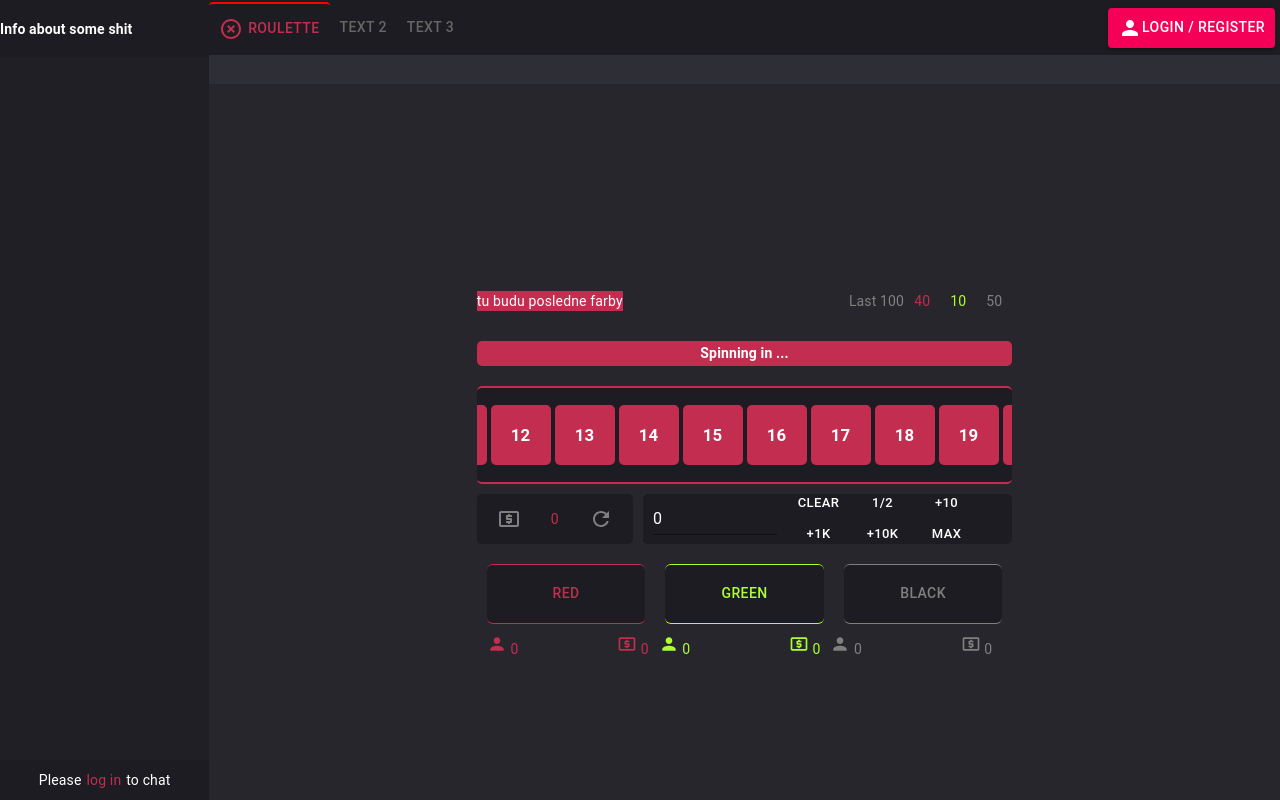
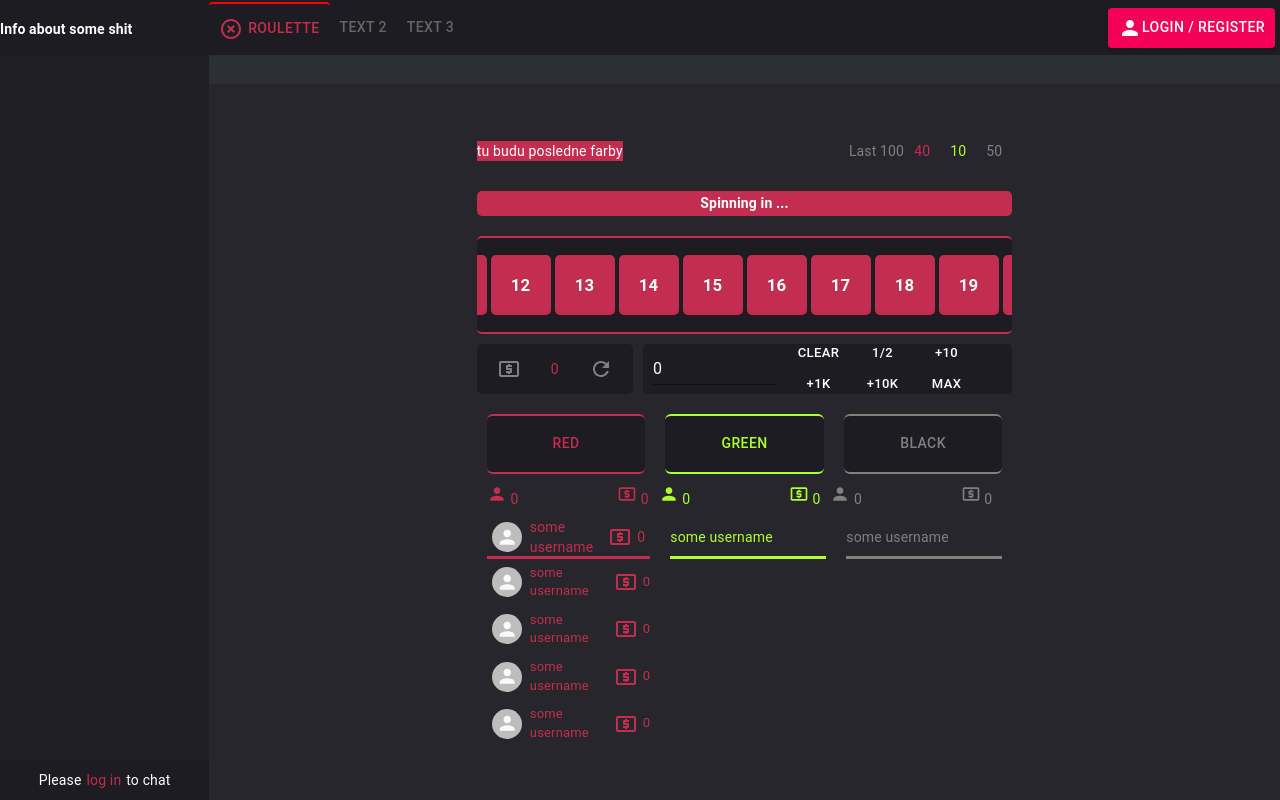
Before and after one commit to michalzard/Gamba, a React (Create React App) app: page / in a window 1280 px wide. Built offline with nearby package versions, Linux system fonts and the light colour scheme.

Commit message:
current bets display

```diff
--- a/src/components/Roulette.jsx
+++ b/src/components/Roulette.jsx
@@ -3,7 +3,7 @@ import "../style/Roulette.scss";
 import LocalAtmIcon from '@material-ui/icons/LocalAtm';
 import RefreshIcon from '@material-ui/icons/Refresh';
 import PersonIcon from '@material-ui/icons/Person';
-import {TextField,Button} from '@material-ui/core';
+import {TextField,Button,Avatar} from '@material-ui/core';
 
 function Roulette({user}) {
     const [betAmount,setBetAmount]=useState(0);
@@ -94,8 +94,34 @@ function Roulette({user}) {
             </div>
             </div>
            <div className="lastBets">
-           <div className="highest"> </div>
-           <div className="rest"> </div>
+           <div className="red">
+            <div className="highestRed">
+            <UserBetInfo/>
+            </div>
+            <div className="smallerReds">
+            <UserBetInfo/>
+            <UserBetInfo/>
+            <UserBetInfo/>
+            <UserBetInfo/>
+            </div>
+           </div>
+           <div className="green">
+            <div className="highestGreen">
+            some username
+            </div>
+            <div className="smallerGreens">
+
+            </div>
+           </div>
+           <div className="black">
+            <div className="highestBlack">
+            some username
+            </div>
+            <div className="smallerblacks">
+
+            </div>
+           </div>
+
            </div>
 
            </div>
@@ -104,3 +130,12 @@ function Roulette({user}) {
 }
 
 export default Roulette;
+
+function UserBetInfo(){
+    return (
+        <div className="userBet">
+        <span className="userInfo"><Avatar/> some username</span>
+        <span className="userBetAmount"><LocalAtmIcon/>0</span>
+        </div>
+    )
+}
--- a/src/style/Roulette.scss
+++ b/src/style/Roulette.scss
@@ -1,27 +1,59 @@
 @import "./Theme.scss";
 
-@mixin betButton($colorProperty,$colorValue) {
-  #{$colorProperty} : $colorValue;
+@mixin betButton($colorValue) {
+  color: $colorValue;
   background-color: $bg; //from theme.scss
-  flex:1;
-  margin:10px;
+  flex: 1;
+  margin: 10px;
   height: 60px;
   border-radius: 6px;
-  border-top: 1px solid $colorValue;
-  border-bottom: 1px solid $colorValue;
+  border-top: 2px solid $colorValue;
+  border-bottom: 2px solid $colorValue;
+}
 
-}
-@mixin betOverall($colorProperty,$colorValue) {
-  display:flex;
+@mixin betOverall($colorValue) {
+  display: flex;
   justify-content: space-between;
-  width:300px;
-  #{$colorProperty} : $colorValue;
-  svg{
-    width:20px;
+  width: 300px;
+  color: $colorValue;
+
+  svg {
+    width: 20px;
     height: 20px;
   }
+
   padding-right: 10px;
 }
+
+@mixin highestBet($colorValue) {
+  color: $colorValue;
+  flex: 1;
+  display: flex;
+  height: 40px;
+  width: 100%;
+  align-items: center;
+  justify-content: space-between;
+  border-bottom: 3px solid $colorValue;
+
+  //avatar
+  .MuiAvatar-root {
+    width: 30px;
+    height: 30px;
+    margin-right: 8px;
+  }
+
+  .userBetAmount {
+    display: flex;
+    align-items: center;
+    justify-content: center;
+    margin: 5px;
+
+    svg {
+      margin: 5px;
+    }
+  }
+}
+
 .roulette {
   display: flex;
   height: 100%;
@@ -42,6 +74,7 @@
       justify-content: space-between;
       margin: 10px;
       width: 50%;
+
       .last100boxes {
         background-color: $pinkred;
       }
@@ -140,65 +173,151 @@
       align-items: center;
       width: 250px;
       height: 50px;
-        svg{
-            margin:20px;
-            color:gray;
+
+      svg {
+        margin: 20px;
+        color: gray;
       }
+
       .amount {
-        color:$pinkred;
-        margin:10px;
+        color: $pinkred;
+        margin: 10px;
         overflow: hidden;
       }
     }
-    .controls{
+
+    .controls {
       display: flex;
       background-color: $bg;
       border-radius: 5px;
       align-items: center;
-        width:650px;
-        margin-left:10px;
+      width: 650px;
+      margin-left: 10px;
       height: 50px;
-        .betField{
-          padding-left:10px;
+
+      .betField {
+        padding-left: 10px;
       }
-        .ctrlButtons{
-          margin:10px;
-          button{color:white;}
+
+      .ctrlButtons {
+        margin: 10px;
+
+        button {
+          color: white;
         }
       }
     }
-  .betButtons{
-  display:flex;
+  }
+
+  .betButtons {
+    display: flex;
     width: 50%;
     align-items: center;
     justify-content: space-between;
-  .redBet{
-    @include betButton(color,$pinkred);
+
+    .redBet {
+      @include betButton($pinkred);
     }
-  .greenBet{
-    @include betButton(color,greenyellow);
+
+    .greenBet {
+      @include betButton(greenyellow);
     }
-  .blackBet{
-    @include betButton(color,gray);
+
+    .blackBet {
+      @include betButton(gray);
     }
   }
-  .betInfo{
-    display:flex;
-    width:50%;
+
+  .betInfo {
+    display: flex;
+    width: 50%;
     align-items: center;
     justify-content: center;
-    padding-left:10px;
-    padding-right:10px;
-    .redOverall{
-      @include betOverall(color,$pinkred);
+    padding-left: 10px;
+    padding-right: 10px;
+
+    .redOverall {
+      @include betOverall($pinkred);
     }
-    .greenOverall{
-      @include betOverall(color,greenyellow);
+
+    .greenOverall {
+      @include betOverall(greenyellow);
 
     }
-    .blackOverall{
-      @include betOverall(color,gray);
+
+    .blackOverall {
+      @include betOverall(gray);
+
+    }
+  }
+
+  .lastBets {
+    display: flex;
+    height: 300px;
+    width: 50%;
+
+    .userBet {
+      display: flex;
+      justify-content: space-between;
+      align-items: center;
+      width: 100%;
+
+      .userInfo {
+        padding:5px;
+        //avatar
+        .MuiAvatar-root {
+          width: 30px;
+          height: 30px;
+          margin-right: 8px;
+        }
+      }
+
+      .userBetAmount {
+        display: flex;
+        align-items: center;
+
+        svg {
+          margin-right: 5px;
+        }
+      }
+    }
+
+    .red {
+      flex: 1;
+      margin: 10px;
+
+      .highestRed {
+        @include highestBet($pinkred);
+      }
+
+      .smallerReds {
+        display: flex;
+        flex-direction: column;
+        justify-content: space-between;
+        color: $pinkred;
+        font-size: small;
+
+      }
+    }
+
+    .green {
+      flex: 1;
+      margin: 10px;
+
+      .highestGreen {
+        @include highestBet(greenyellow);
+      }
+    }
+
+    .black {
+      flex: 1;
+      margin: 10px;
+
+      .highestBlack {
+        @include highestBet(gray);
 
       }
     }
   }
+
+}
```
Lines whose indentation alone changed are shown as unchanged.
